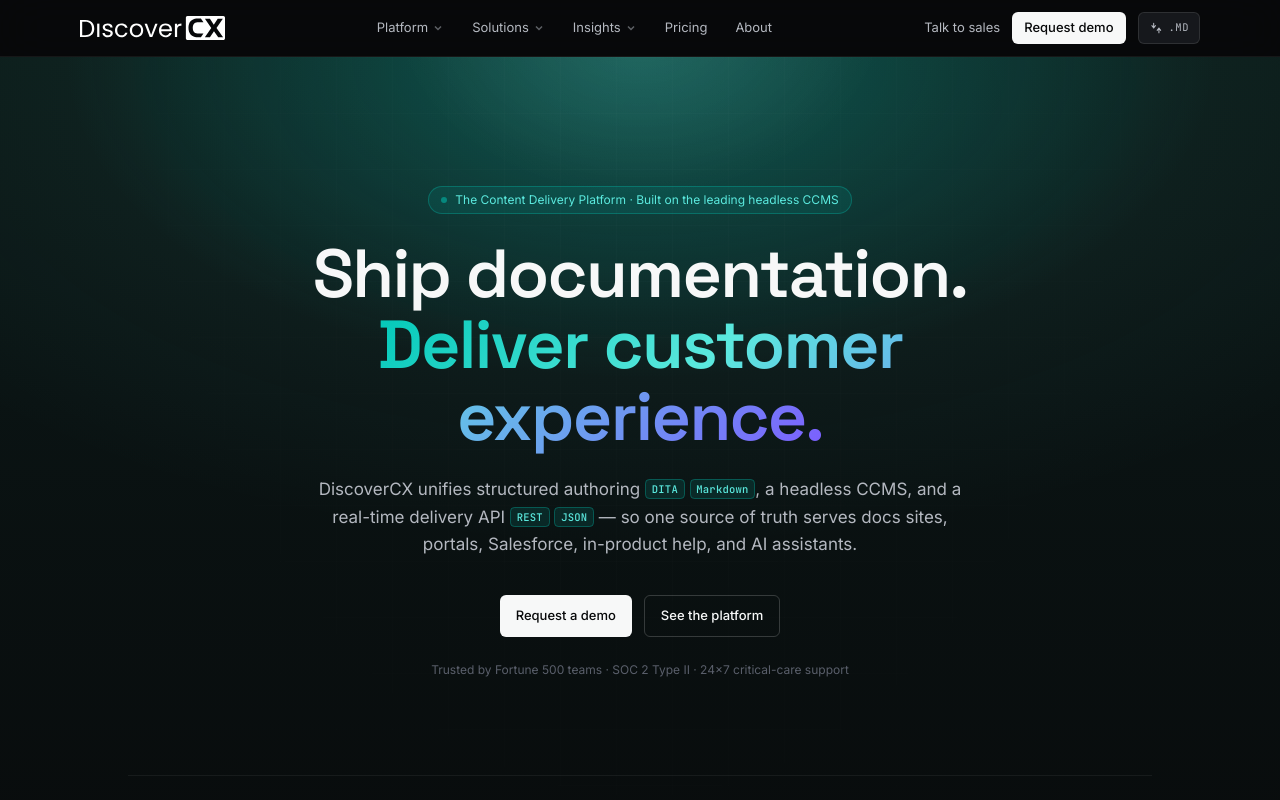
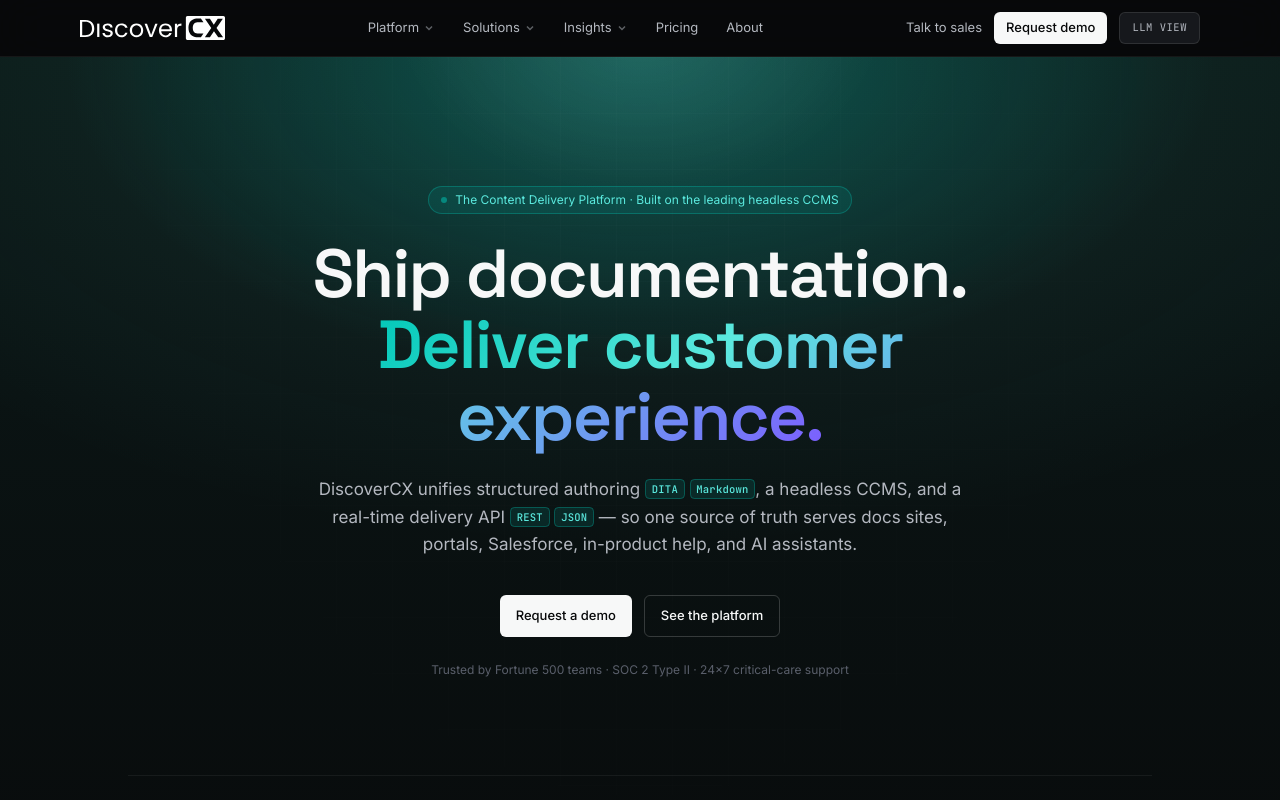
Before and after one commit to davidjhillis/dcx26, a Next.js app: page / in a window 1280 px wide. Shown: the top 800 px of the page. Built offline with nearby package versions, Linux system fonts and the light colour scheme.

Commit message:
Relabel: 'LLM View' (no icon) replaces 'Hey LLM' across header, dropdown, reader, footer

```diff
--- a/src/app/r/[...slug]/page.tsx
+++ b/src/app/r/[...slug]/page.tsx
@@ -105,16 +105,19 @@
         <div className="mx-auto flex w-full max-w-[1180px] flex-wrap items-center justify-between gap-3 px-6 py-3 lg:px-10">
           <div className="flex items-center gap-3 text-[12px] text-ink-3">
             <span className="font-mono text-[10px] uppercase tracking-widest text-accent-2">
-              Reader view
+              LLM View
             </span>
             <span className="text-ink-4">·</span>
-            <Link
-              href={marketingUrl}
-              className="hover:text-ink"
-              title="Go back to the marketing page"
-            >
-              ← {marketingUrl}
-            </Link>
+            <span>
+              Same content, no chrome —{" "}
+              <Link
+                href={marketingUrl}
+                className="text-ink-2 underline underline-offset-2 hover:text-ink"
+                title="Go back to the marketing page"
+              >
+                back to the designed page
+              </Link>
+            </span>
           </div>
           <MarkdownActions rawMdUrl={rawMdUrl} marketingUrl={marketingUrl} />
         </div>
--- a/src/components/markdown-actions.tsx
+++ b/src/components/markdown-actions.tsx
@@ -52,12 +52,9 @@
         onClick={() => setOpen((o) => !o)}
         aria-haspopup="menu"
         aria-expanded={open}
-        className="flex h-8 items-center gap-1.5 rounded-md border border-line-2 bg-bg-elev px-2.5 text-ink-2 transition-colors hover:border-line-3 hover:text-ink"
+        className="flex h-8 items-center gap-1.5 rounded-md border border-line-2 bg-bg-elev px-3 text-ink-2 transition-colors hover:border-line-3 hover:text-ink"
       >
-        <svg viewBox="0 0 24 24" className="h-3.5 w-3.5" fill="none" stroke="currentColor" strokeWidth="1.8" strokeLinecap="round" strokeLinejoin="round" aria-hidden>
-          <path d="M5 8l3 4 3-4M8 12V4M14 16l3-4 3 4M17 12v8" />
-        </svg>
-        <span className="font-mono text-[10.5px] uppercase tracking-wider">Copy page</span>
+        <span className="font-mono text-[10.5px] uppercase tracking-wider">LLM&nbsp;View</span>
         <svg viewBox="0 0 12 12" className="h-3 w-3 opacity-60" fill="none" stroke="currentColor" strokeWidth="1.6" aria-hidden>
           <path d="M3 4.5L6 7.5L9 4.5" />
         </svg>
@@ -85,37 +82,23 @@
                   : "Copy as Markdown"}
               </div>
               <div className="mt-0.5 text-[11.5px] text-ink-3">
-                Paste straight into ChatGPT or Claude
+                Paste into any chat or editor
               </div>
             </div>
           </button>
 
           <a
-            href={rawMdUrl}
-            target="_blank"
-            rel="noopener"
-            className="flex items-start gap-3 px-4 py-3 transition-colors hover:bg-bg-elev"
-            onClick={() => setOpen(false)}
-          >
-            <ActionIcon name="raw" />
-            <div className="min-w-0">
-              <div className="text-[13px] font-medium text-ink">View raw .md</div>
-              <div className="mt-0.5 text-[11.5px] text-ink-3 truncate">{rawMdUrl}</div>
-            </div>
-          </a>
-
-          <a
             href={chatGPTHref}
             target="_blank"
             rel="noopener noreferrer"
-            className="flex items-start gap-3 border-t border-line px-4 py-3 transition-colors hover:bg-bg-elev"
+            className="flex items-start gap-3 px-4 py-3 transition-colors hover:bg-bg-elev"
             onClick={() => setOpen(false)}
           >
             <ActionIcon name="chatgpt" />
             <div className="min-w-0">
               <div className="text-[13px] font-medium text-ink">Open in ChatGPT</div>
               <div className="mt-0.5 text-[11.5px] text-ink-3">
-                Ask ChatGPT about this page
+                New chat pointed at this page
               </div>
             </div>
           </a>
@@ -131,8 +114,22 @@
             <div className="min-w-0">
               <div className="text-[13px] font-medium text-ink">Open in Claude</div>
               <div className="mt-0.5 text-[11.5px] text-ink-3">
-                Ask Claude about this page
+                New chat pointed at this page
               </div>
+            </div>
+          </a>
+
+          <a
+            href={rawMdUrl}
+            target="_blank"
+            rel="noopener"
+            className="flex items-start gap-3 border-t border-line px-4 py-3 transition-colors hover:bg-bg-elev"
+            onClick={() => setOpen(false)}
+          >
+            <ActionIcon name="raw" />
+            <div className="min-w-0">
+              <div className="text-[13px] font-medium text-ink">View raw .md</div>
+              <div className="mt-0.5 text-[11.5px] text-ink-3 truncate">{rawMdUrl}</div>
             </div>
           </a>
 
@@ -143,7 +140,9 @@
           >
             <ActionIcon name="back" />
             <div className="min-w-0">
-              <div className="text-[13px] font-medium text-ink">Back to designed page</div>
+              <div className="text-[13px] font-medium text-ink">
+                Back to designed page
+              </div>
               <div className="mt-0.5 text-[11.5px] text-ink-3 truncate">{marketingUrl}</div>
             </div>
           </a>
--- a/src/components/markdown-toggle.tsx
+++ b/src/components/markdown-toggle.tsx
@@ -15,15 +15,12 @@
   return (
     <Link
       href={readerPath}
-      title="View as Markdown — designed for humans and AI"
-      aria-label="Read this page as Markdown"
-      className="group flex h-8 items-center gap-1.5 rounded-md border border-line-2 bg-bg-elev px-2.5 text-ink-2 transition-colors hover:border-line-3 hover:text-ink"
+      title="View this page as Markdown — designed for LLMs and AI agents"
+      aria-label="Open the LLM view of this page"
+      className="flex h-8 items-center rounded-md border border-line-2 bg-bg-elev px-3 text-ink-2 transition-colors hover:border-line-3 hover:text-ink"
     >
-      <svg viewBox="0 0 24 24" className="h-3.5 w-3.5" fill="none" stroke="currentColor" strokeWidth="1.8" strokeLinecap="round" strokeLinejoin="round" aria-hidden>
-        <path d="M5 8l3 4 3-4M8 12V4M14 16l3-4 3 4M17 12v8" />
-      </svg>
       <span className="font-mono text-[10.5px] uppercase tracking-wider">
-        .md
+        LLM&nbsp;View
       </span>
     </Link>
   );
--- a/src/components/site-footer.tsx
+++ b/src/components/site-footer.tsx
@@ -96,22 +96,23 @@
             </div>
           ))}
         </div>
-        {/* Built for AI — the marketing site itself is AI-ingestable.
-            On-brand: DCX is structured content for humans AND AI. */}
+        {/* Hey LLM — the marketing site is structured for AI too.
+            On-brand: DCX sells structured content for humans AND AI. */}
         <div className="mt-14 rounded-xl border border-line bg-bg p-5 elev-card">
           <div className="flex flex-col items-start justify-between gap-4 md:flex-row md:items-center">
             <div className="max-w-2xl">
               <p className="font-mono text-[10.5px] uppercase tracking-widest text-accent-2">
-                Built for AI
+                LLM View
               </p>
               <p className="mt-1.5 text-[13.5px] leading-relaxed text-ink-2">
-                Every page on this site is also available as plain Markdown —
-                add <code className="rounded bg-bg-elev px-1.5 py-0.5 font-mono text-[12px] text-ink">.md</code> to any URL.
-                LLMs and AI agents can ingest the whole site via{" "}
+                We sell structured content, so our marketing site is structured
+                too. Every page is ingestable as plain Markdown — add{" "}
+                <code className="rounded bg-bg-elev px-1.5 py-0.5 font-mono text-[12px] text-ink">.md</code>
+                {" "}to any URL, or grab the whole-site index at{" "}
                 <Link href="/llms.txt" className="font-mono text-accent-2 underline underline-offset-2 hover:text-accent">
                   /llms.txt
                 </Link>
-                . Because we sell structured content, our own site should be structured.
+                . Look for the <span className="font-mono text-[11px] uppercase tracking-wider text-accent-2">LLM&nbsp;View</span> chip on every page.
               </p>
             </div>
             <div className="flex flex-wrap gap-2">
@@ -122,10 +123,10 @@
                 llms.txt
               </Link>
               <Link
-                href="/index.md"
+                href="/r/index"
                 className="rounded-md border border-line-2 bg-bg-elev px-3 py-1.5 font-mono text-[11px] uppercase tracking-wider text-ink-2 transition-colors hover:border-line-3 hover:text-ink"
               >
-                home.md
+                Reader view
               </Link>
             </div>
           </div>
```
